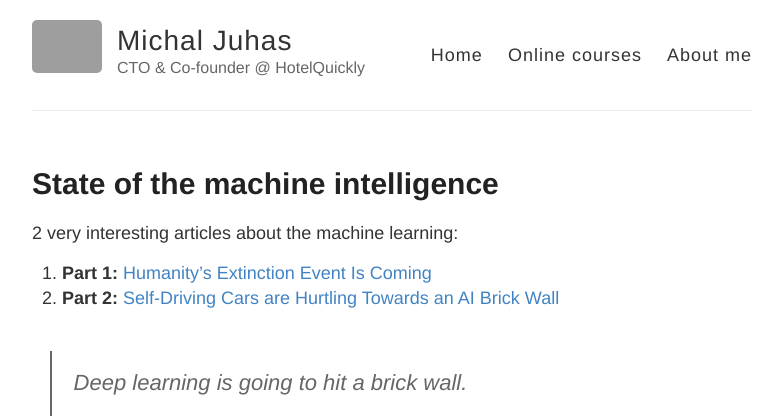
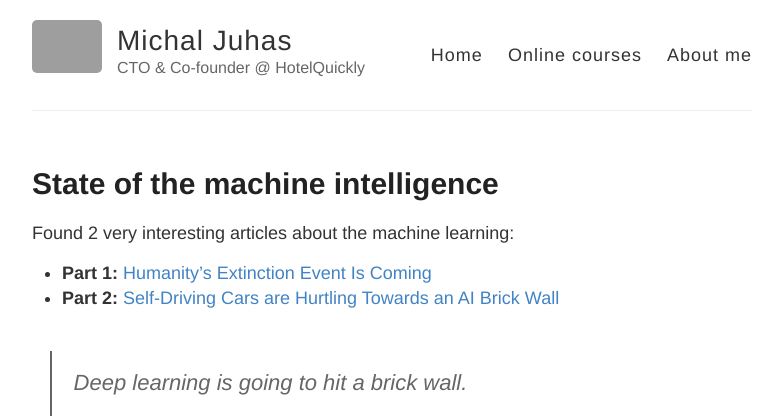
Before and after one commit to michaljuhas/OLD_michaljuhas.github.io, a Jekyll site: the page built from _posts/2016-11-02-State-of-the-machine-intelligence.md, in a window 1280 px wide, cut to the strip 0-416 px from the top of the page. Shown: the whole strip, without its empty margins (248-1029 px from the left). Built offline with Jekyll 4.4.1, drawn with Linux system fonts in a browser that asks for light colours; comment, search, counter and statistics services are not loaded; grey boxes are pictures that could not be loaded.

Commit message:
Improved article

```diff
--- a/_posts/2016-11-02-State-of-the-machine-intelligence.md
+++ b/_posts/2016-11-02-State-of-the-machine-intelligence.md
@@ -5,10 +5,10 @@ title: State of the machine intelligence
 tags: artificial-intelligence
 ---
 
-2 very interesting articles about the machine learning:
+Found 2 very interesting articles about the machine learning:
 
-1. **Part 1:** [Humanity’s Extinction Event Is Coming](https://medium.com/the-mission/humanitys-extinction-event-is-coming-c0f84f1803f)
-2. **Part 2:** [Self-Driving Cars are Hurtling Towards an AI Brick Wall](https://medium.com/the-mission/self-driving-cars-are-hurtling-towards-an-ai-brick-wall-932e16bd7777)
+* **Part 1:** [Humanity’s Extinction Event Is Coming](https://medium.com/the-mission/humanitys-extinction-event-is-coming-c0f84f1803f)
+* **Part 2:** [Self-Driving Cars are Hurtling Towards an AI Brick Wall](https://medium.com/the-mission/self-driving-cars-are-hurtling-towards-an-ai-brick-wall-932e16bd7777)
 
 > Deep learning is going to hit a brick wall.
 
```
